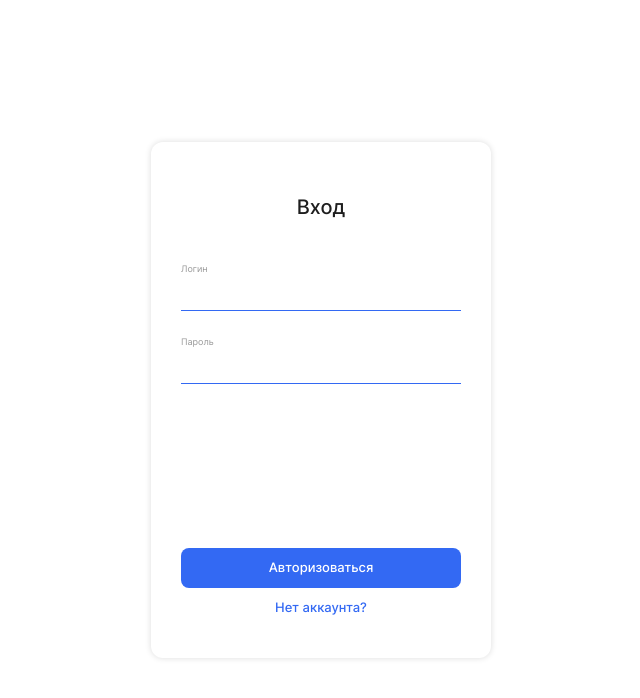
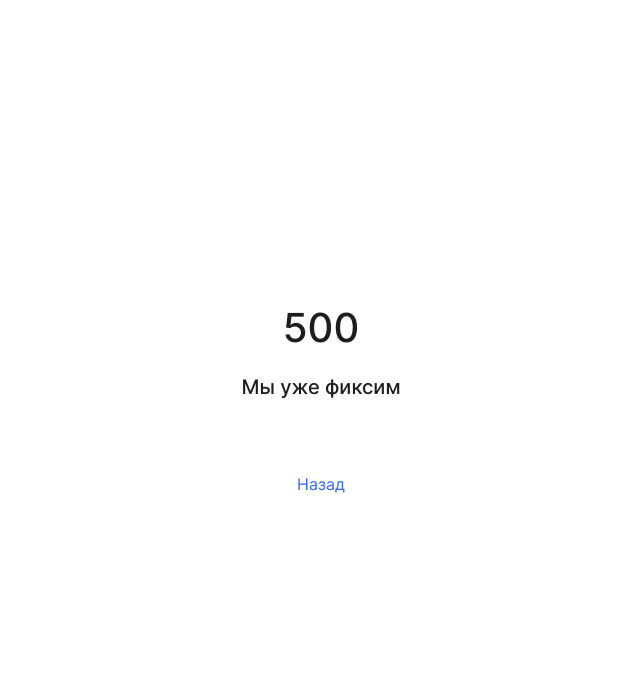
Before and after one commit to romanRysev/tetris, a React (Vite) app in the folder packages/client/: page /#/500 in a window 1280 px wide. Before the commit this address led to /#/. Shown: the top 698 px of the page, without its empty margins (319-959 px from the left). Built offline with nearby package versions, Linux system fonts and the light colour scheme.

Commit message:
create error page

```diff
--- a/packages/client/src/App.tsx
+++ b/packages/client/src/App.tsx
@@ -8,6 +8,7 @@ import './scss/index.scss';
 
 const Login = React.lazy(() => import('./pages/Login/Login'));
 const Register = React.lazy(() => import('./pages/Register/Register'));
+const Error = React.lazy(() => import('./pages/Error/Error'));
 
 function App() {
   useEffect(() => {
@@ -26,10 +27,12 @@ function App() {
       <HashRouter>
         <Suspense>
           <Routes>
-            <Route path="*" element={<Login />} />
+            <Route path="/" element={<Login />} />
             <Route path="/register" element={<Register />} />
             <Route path="/leaderboard" element={<LeaderBoardPage />} />
             <Route path="/profile" element={<ProfilePage />} />
+            <Route path="*" element={<Error nameError="404" textError="Не туда попали" />} />
+            <Route path="/500" element={<Error nameError="500" textError="Мы уже фиксим" />} />
           </Routes>
         </Suspense>
       </HashRouter>
--- /dev/null
+++ b/packages/client/src/pages/Error/Error.scss
@@ -0,0 +1,36 @@
+.error {
+  align-items: center;
+  display: flex;
+  flex-direction: column;
+  height: 100vh;
+  justify-content: center;
+
+  &__text {
+    align-items: center;
+    color: var(--gray-900);
+    display: flex;
+    flex-direction: column;
+    row-gap: 20px;
+  }
+
+  &__title {
+    font-size: 2.5rem;
+    font-weight: 500;
+    margin: 0;
+  }
+
+  &__subtitle {
+    font-size: 1.25rem;
+    font-weight: 500;
+    margin: 0;
+  }
+
+  &__link {
+    margin-top: 70px;
+  }
+
+  &__link_text {
+    color: var(--blue);
+    text-decoration: none;
+  }
+}
--- /dev/null
+++ b/packages/client/src/pages/Error/Error.tsx
@@ -0,0 +1,27 @@
+import React, { FC } from 'react';
+import { Link } from 'react-router-dom';
+
+import './Error.scss';
+
+interface IError {
+  nameError: string;
+  textError: string;
+}
+
+const Error: FC<IError> = ({ nameError, textError }) => {
+  return (
+    <div className="error">
+      <div className="error__text">
+        <h2 className="error__title">{nameError}</h2>
+        <p className="error__subtitle">{textError}</p>
+      </div>
+      <div className="error__link">
+        <Link to="/" className="error__link_text">
+          Назад
+        </Link>
+      </div>
+    </div>
+  );
+};
+
+export default Error;
```
